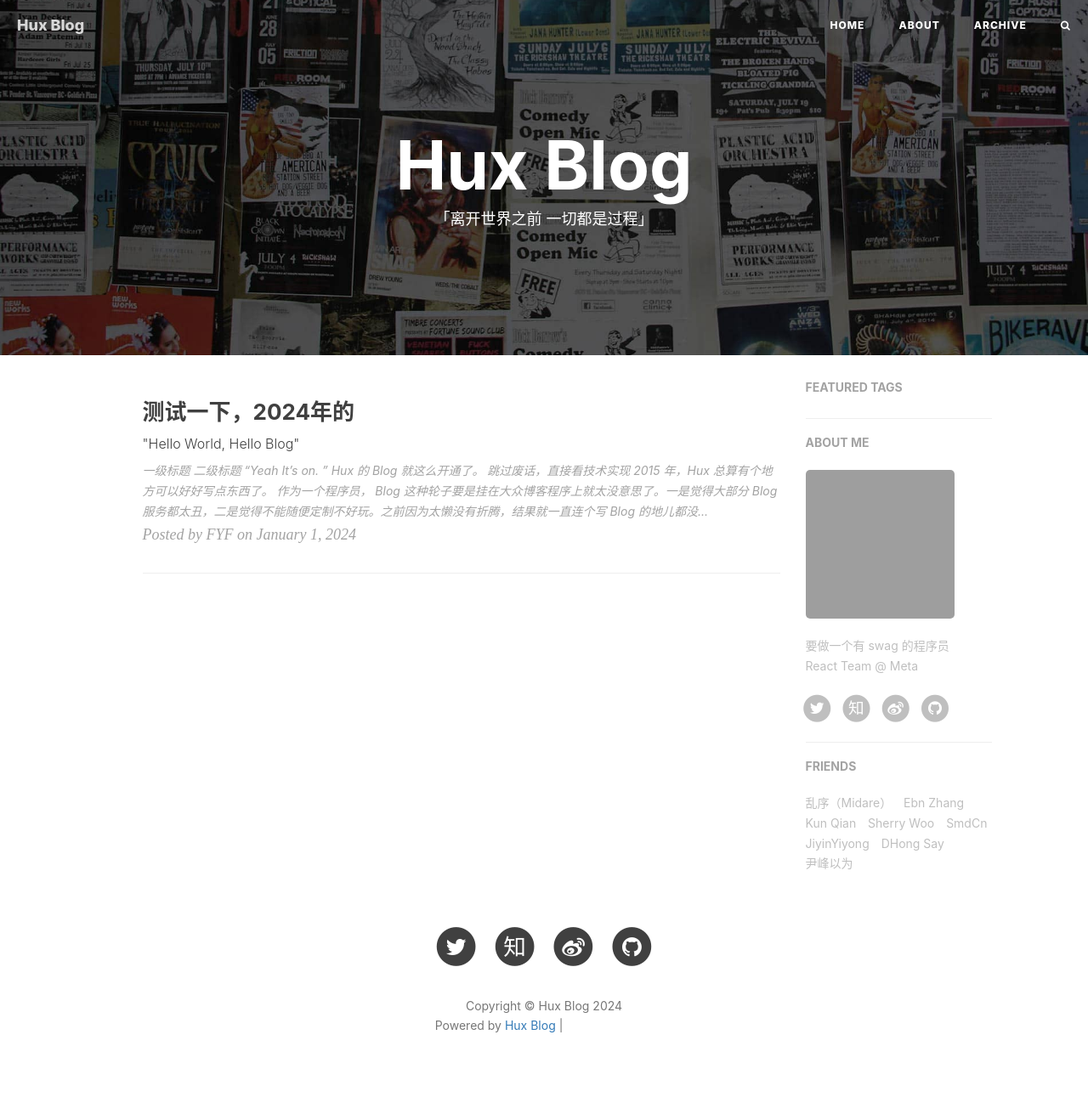
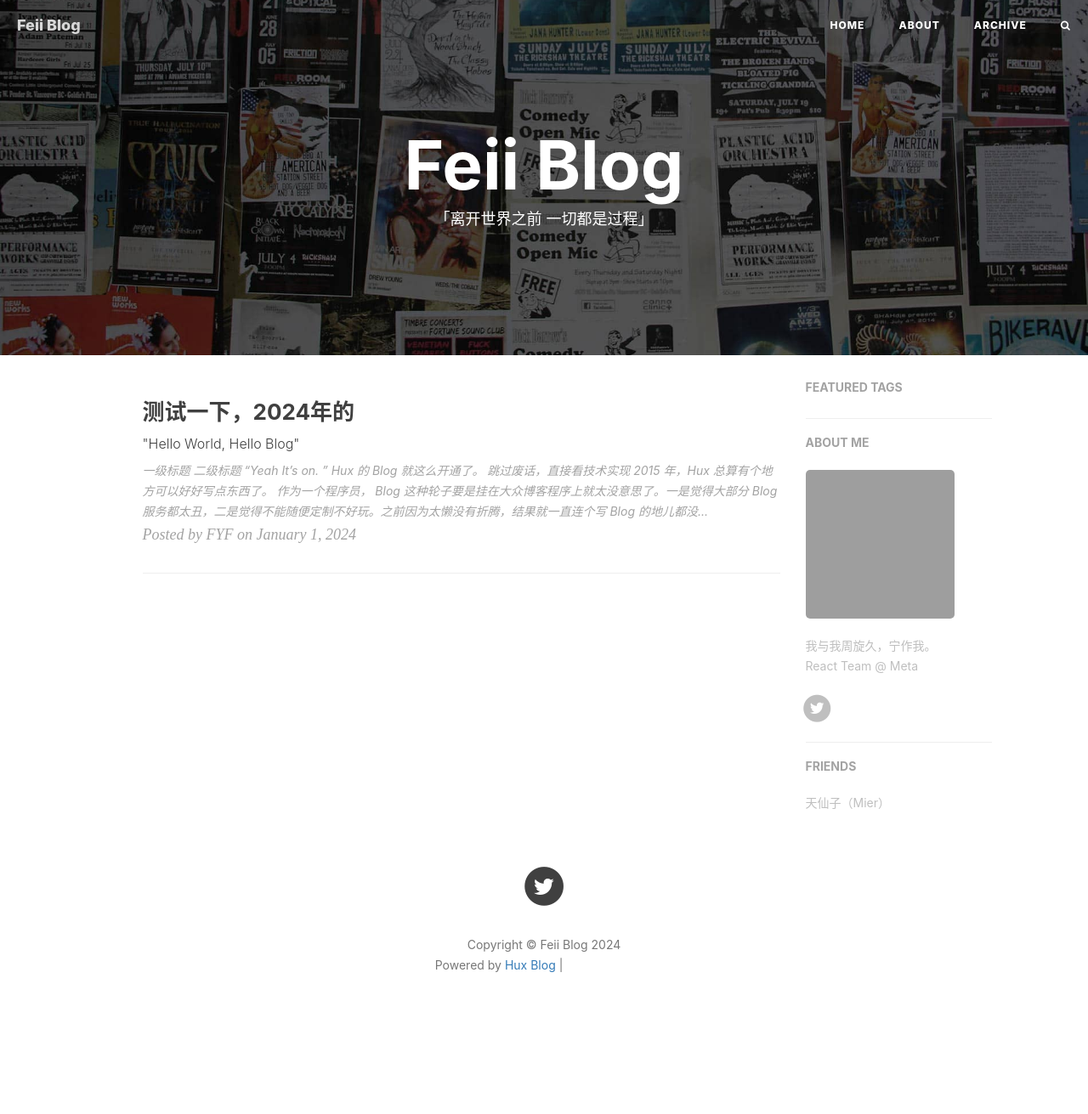
Before and after one commit to FYufei/FYufei.github.io, a Jekyll site: the page built from index.html, in a window 1280 px wide. Shown: the whole page at 85% size. Built offline with Jekyll 4.4.1, drawn with Linux system fonts in a browser that asks for light colours; nearby versions of some CDN libraries; the list of posts is cut into pages by our own code; comment, search, counter and statistics services are not loaded; after the commit the page ends 1240 px from its top, so only the background shows below that; grey boxes are pictures that could not be loaded.

```diff
--- a/_config.yml
+++ b/_config.yml
@@ -1,11 +1,11 @@
 # Site settings
-title: Hux Blog
-SEOTitle: 黄玄的博客 | Hux Blog
+title: Feii Blog
+SEOTitle: Voidland
 header-img: img/home-bg.jpg
-email: huxpro@gmail.com
-description: "这里是 @Hux黄玄 的个人博客，与你一起发现更大的世界 | 要做一个有 swag 的程序员"
-keyword: "黄玄, Hux黄玄, Hux, 鬼栈, huxpro, @huxpro, 黄玄的博客, Hux Blog, 博客, 个人网站, 互联网, Web, JavaScript, React, React Native, 前端, 设计"
-url: "https://huangxuan.me" # your host, for absolute URL
+email: fyufeii@gmail.com
+description: "\"乏善可陈。\""
+keyword: "无甚可堪一提之处，先空着。"
+url: "https://fyufei.github.io" # your host, for absolute URL
 baseurl: "" # for example, '/blog' if your blog hosted on 'host/blog'
 
 # Publish posts or collection documents with a future date.
@@ -13,10 +13,10 @@ future: true
 
 # SNS settings
 RSS: false
-weibo_username: huxpro
-zhihu_username: huxpro
-github_username: huxpro
-twitter_username: huxpro
+# weibo_username: huxpro
+# zhihu_username: huxpro
+# github_username: huxpro
+twitter_username: Venlafaxinel
 #facebook_username:  huxpro
 #linkedin_username:  firstname-lastname-idxxxx
 
@@ -59,7 +59,7 @@ kramdown:
       start_line: 1
 
 # Disqus settings
-disqus_username: hux
+disqus_username: Feii
 
 # Netease settings
 netease_comment: false
@@ -69,12 +69,12 @@ netease_comment: false
 # ba_track_id: [your track id]
 
 # Google Analytics
-ga_track_id: "UA-49627206-1" # Format: UA-xxxxxx-xx
-ga_domain: huangxuan.me
+# ga_track_id: "UA-49627206-1" # Format: UA-xxxxxx-xx
+# ga_domain: huangxuan.me
 
 # Sidebar settings
 sidebar: true # whether or not using Sidebar.
-sidebar-about-description: "要做一个有 swag 的程序员 <br> React Team @ Meta"
+sidebar-about-description: "我与我周旋久，宁作我。 <br> React Team @ Meta"
 sidebar-avatar: https://github.com/Huxpro.png # use absolute URL, seeing it's used in both `/` and `/about/`
 
 # Featured Tags
@@ -91,12 +91,5 @@ page-mathjax: false
 # Friends
 friends:
   [
-    { title: "乱序（Midare）", href: "http://mida.re/" },
-    { title: "Ebn Zhang", href: "https://ebnbin.dev/" },
-    { title: "Kun Qian", href: "http://kunq.me" },
-    { title: "Sherry Woo", href: "https://sherrywoo.me/" },
-    { title: "SmdCn", href: "http://blog.smdcn.net" },
-    { title: "JiyinYiyong", href: "http://tiye.me/" },
-    { title: "DHong Say", href: "http://dhong.co" },
-    { title: "尹峰以为", href: "http://ingf.github.io/" },
+    { title: "天仙子（Mier）", href: "https://tianxianzi.me/" },
   ]
```
